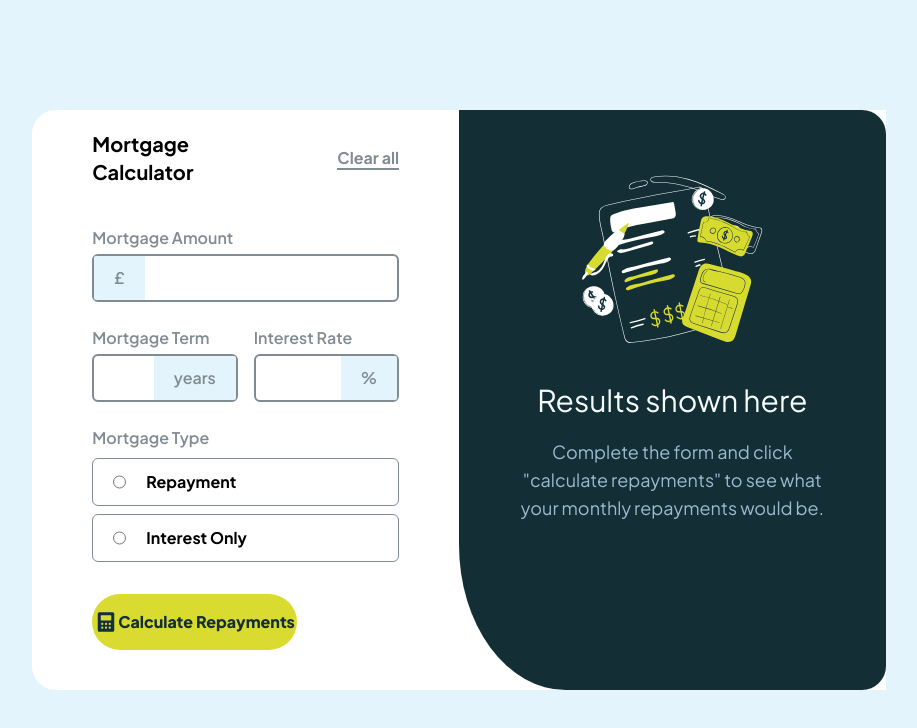
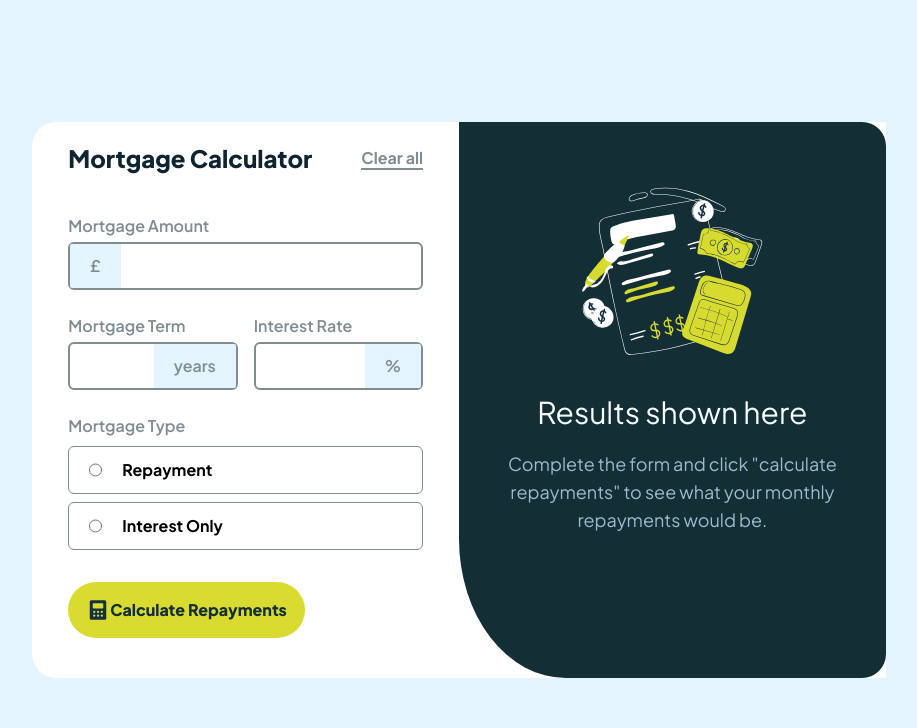
Before and after one commit to reactaleks/mortgage-calculator-nextjs, a Next.js app: page / in a window 1280 px wide. Shown: the top 728 px of the page, without its empty margins (181-1098 px from the left). Built offline with nearby package versions, Linux system fonts and the light colour scheme.

Commit message:
Adjusted col title heading, and stop from wrapping Adjusted padding for columns

```diff
--- a/components/MortgageCalculatorColumnComponent.tsx
+++ b/components/MortgageCalculatorColumnComponent.tsx
@@ -1,6 +1,6 @@
 export default function MortgageCalculatorColumn({children , bgcolour , textcolour, columnheight, roundBorder}) {
     return (
-        <div className={`mortgage-calculator-column h-full ${bgcolour} ${textcolour} ${columnheight} ${roundBorder} sm:px-5 md:px-10 lg:h-full content-center `}>
+        <div className={`mortgage-calculator-column h-full ${bgcolour} ${textcolour} ${columnheight} ${roundBorder} sm:px-5 md:px-4 lg:h-full content-center `}>
             {children}
         </div>
     )
--- a/components/MortgageCalculatorColumnTitleComponent.tsx
+++ b/components/MortgageCalculatorColumnTitleComponent.tsx
@@ -1,7 +1,7 @@
 export default function CalculatorColumnTitle({columnTitle, textalaignment}) {
     return (
         <div className="p-5 mortgage-calculator-column-title">
-            <h2 className={`mortgage-calculator-column-title-heading text-xl font-bold ${textalaignment}`}>{columnTitle}</h2>
+            <h2 className={`mortgage-calculator-column-title-heading text-nowrap text-2xl text-darker-blue font-extrabold ${textalaignment}`}>{columnTitle}</h2>
         </div>
     )
 }
```
